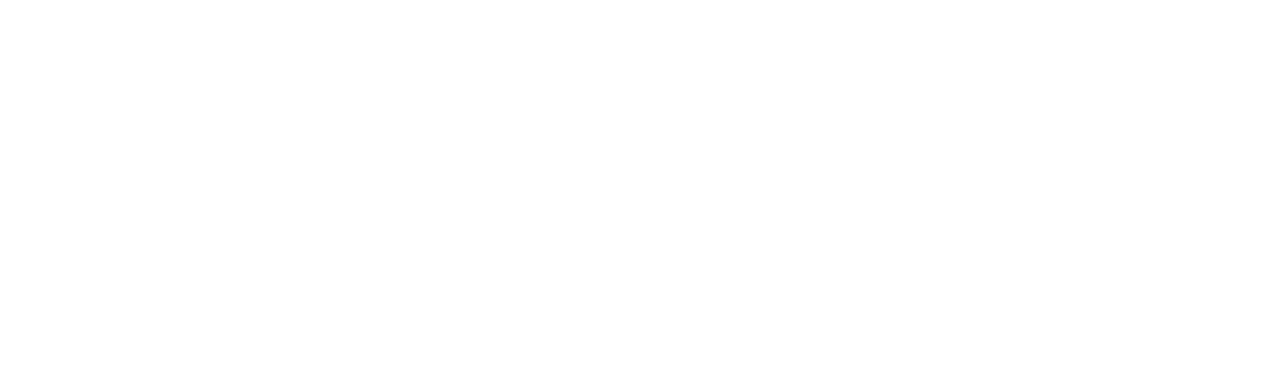
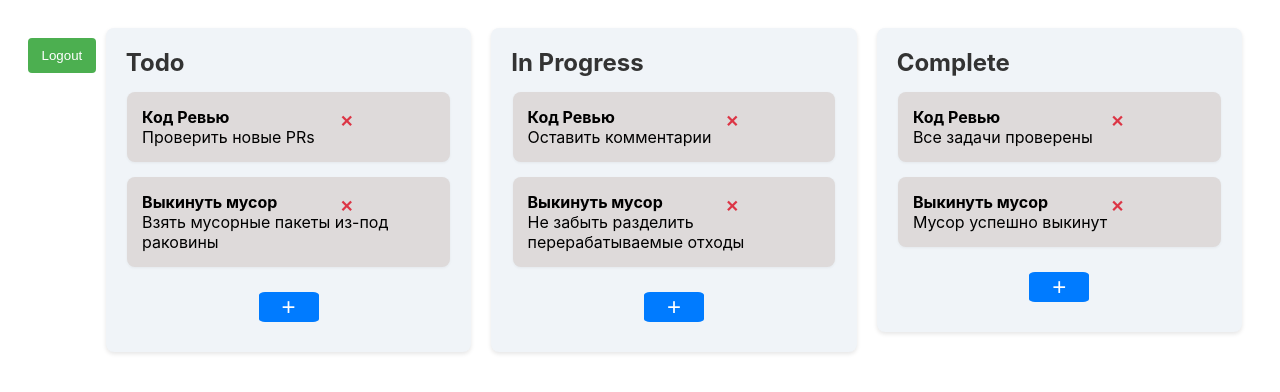
Before and after one commit to tank130701/course-work-frontend, a React (Create React App) app: page /board in a window 1280 px wide. Before the commit this address had no page. Shown: the top 392 px of the page. Built offline with nearby package versions, Linux system fonts and the light colour scheme.

Commit message:
fix and add logout

```diff
--- a/src/App.jsx
+++ b/src/App.jsx
@@ -1,6 +1,8 @@
 import React from 'react';
 import { BrowserRouter as Router, Route, Routes } from 'react-router-dom';
 import Board from './components/Board/Board.jsx';
+import LoginForm from "./components/LoginForn/LoginForm";
+import {store} from "./index";
 
 
 
@@ -8,7 +10,10 @@ function App() {
     return (
         <Router>
             <Routes>
-                <Route path="/" element={<Board />} />
+                {/*<Route path="/" element={<Board />} />*/}
+                <Route path={'/'} element={store.isAuthenticated() ? <Board /> : <LoginForm /> }/>
+                {<Route path='/login' element={<LoginForm />}/>}
+                {<Route path='/board' element={<Board />} />}
             </Routes>
         </Router>
     );
--- a/src/components/Board/Board.jsx
+++ b/src/components/Board/Board.jsx
@@ -1,10 +1,10 @@
 import {useContext, useState} from 'react';
-import {Context} from "../../index";
+import {Context, store} from "../../index";
 import {useNavigate} from "react-router-dom";
 import styles from './Board.module.css';
 
 function Board() {
-
+    const navigate = useNavigate();
     const [boards, setBoards] = useState([
       {
         id: 1,
@@ -189,6 +189,12 @@ setBoards(boards => boards.map(board => {
 
 return (
 <div className={styles.boardContainer}>
+    <button onClick={() => {
+        store.logout()
+        // if (!store.isAuth) {
+            navigate("/login");
+        // }
+    }}>Logout</button>
   {boards.map((board) => (
     <div className={styles.board} key={board.id} onDragOver={(e) => dragOverHandler(e, board)} onDrop={(e) => dropHandler(e, board)}>
       <div className={styles.board__title}>{board.title}</div>
```
